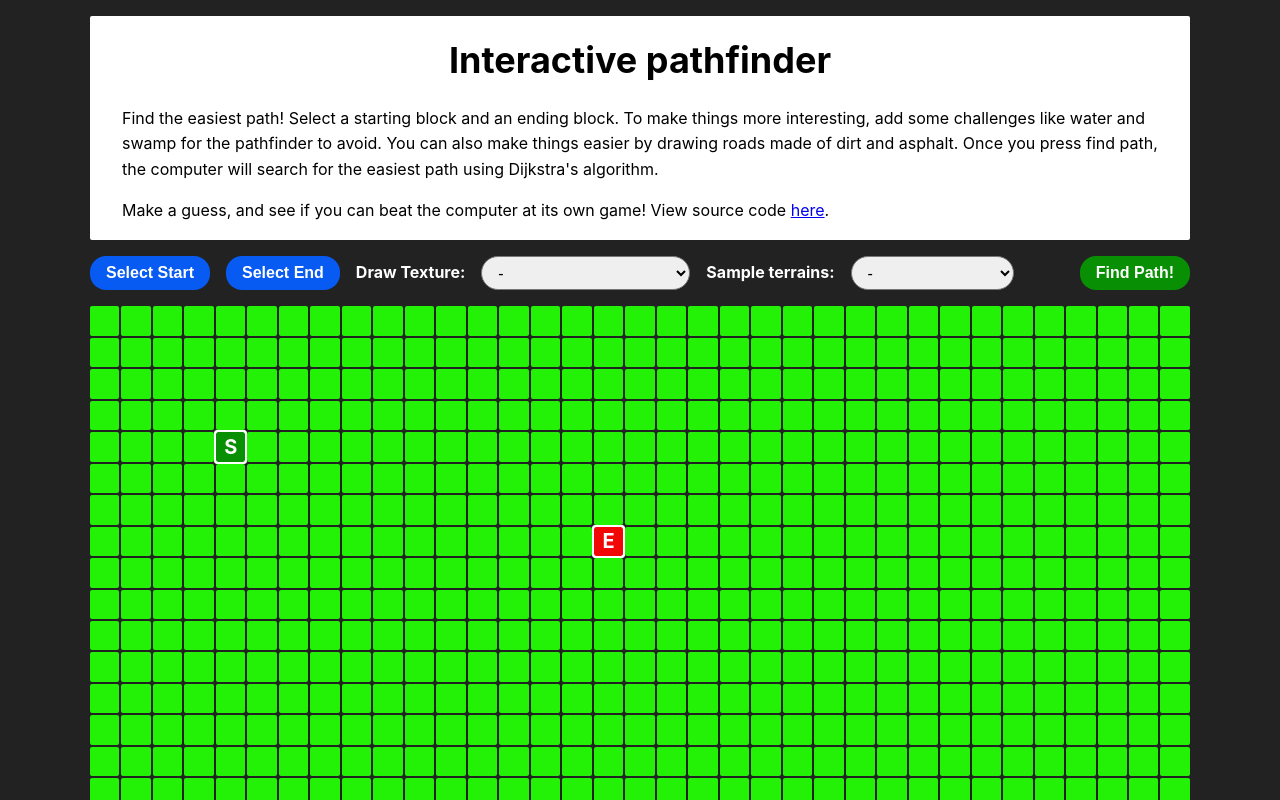
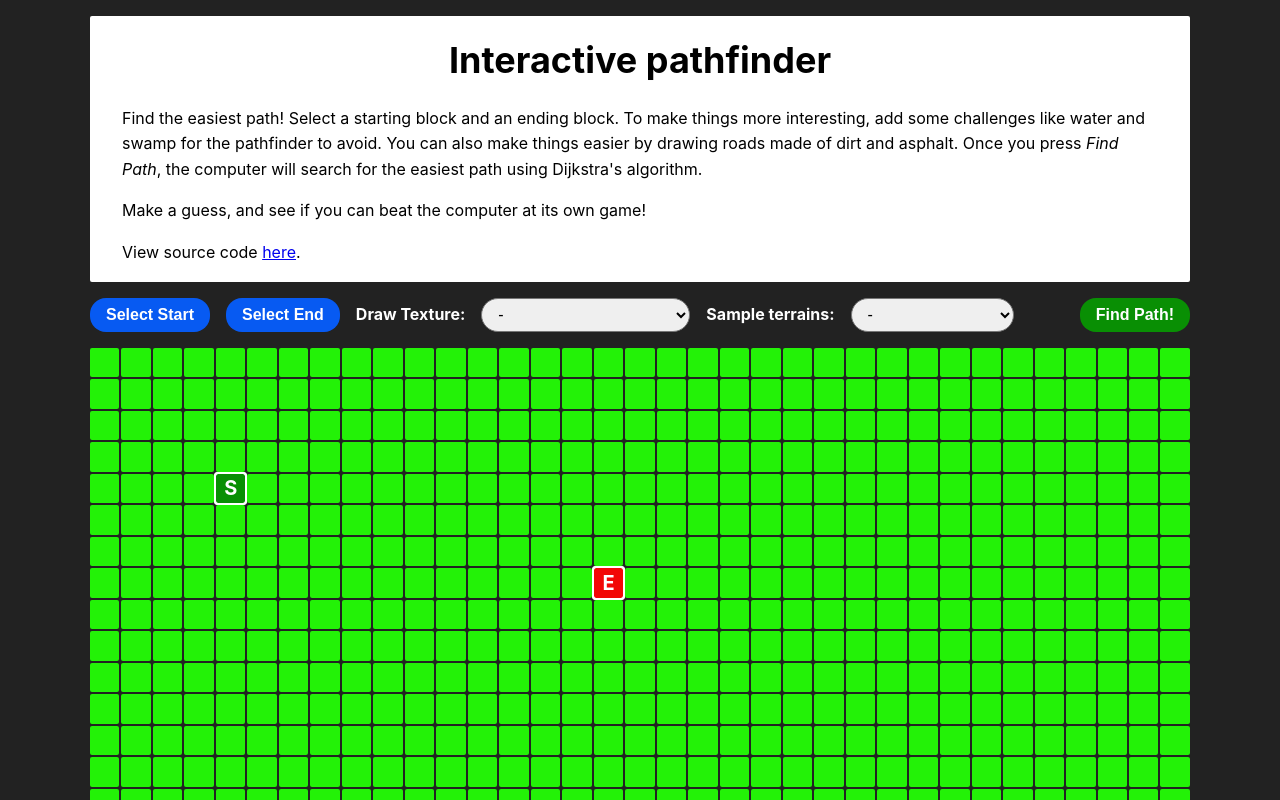
Before and after one commit to shanemcfadden/interactive-pathfinder, a React (Create React App) app: page / in a window 1280 px wide. Shown: the top 800 px of the page. Built offline with nearby package versions, Linux system fonts and the light colour scheme.

Commit message:
Refactor page description using JSX

```diff
--- a/src/components/App.jsx
+++ b/src/components/App.jsx
@@ -85,24 +85,7 @@ function App() {
       >
         <div className="content-box light-theme">
           <h1 className="centered-text">{PAGE_HEADER}</h1>
-          {PAGE_DESCRIPTION.map((paragraphText, i, arr) => (
-            <p key={`p-${i}`}>
-              {paragraphText}
-              {i === arr.length - 1 && (
-                <>
-                  View source code{' '}
-                  <a
-                    target="_blank"
-                    rel="noreferrer"
-                    href="https://github.com/shanemcfadden/interactive-pathfinder"
-                  >
-                    here
-                  </a>
-                  .
-                </>
-              )}
-            </p>
-          ))}
+          {PAGE_DESCRIPTION}
         </div>
         <Dashboard
           startNode={startNode}
--- a/src/settings/content.js
+++ b/src/settings/content.js
@@ -1,16 +1,29 @@
+import React from 'react';
+
 export const PAGE_HEADER = 'Interactive pathfinder';
 
-export const PAGE_DESCRIPTION = [
-  `
-    Find the easiest path! Select a starting block and an ending block.
-    To make things more interesting, add some challenges like water and swamp for the pathfinder to avoid.
-    You can also make things easier by drawing roads made of dirt and asphalt.
-    Once you press find path, the computer will search for the easiest
-    path using Dijkstra's algorithm.
-  `,
-  `
-    Make a guess, and see if you can beat the computer at its own game!
-  `,
-];
+export const PAGE_DESCRIPTION = (
+  <>
+    <p>
+      Find the easiest path! Select a starting block and an ending block. To
+      make things more interesting, add some challenges like water and swamp for
+      the pathfinder to avoid. You can also make things easier by drawing roads
+      made of dirt and asphalt. Once you press <em>Find Path</em>, the computer
+      will search for the easiest path using Dijkstra's algorithm.
+    </p>
+    <p>Make a guess, and see if you can beat the computer at its own game!</p>
+    <p>
+      View source code{' '}
+      <a
+        target="_blank"
+        rel="noreferrer"
+        href="https://github.com/shanemcfadden/interactive-pathfinder"
+      >
+        here
+      </a>
+      .
+    </p>
+  </>
+);
 
 export const MODAL_HEADER = 'There are no possible paths!';
```
